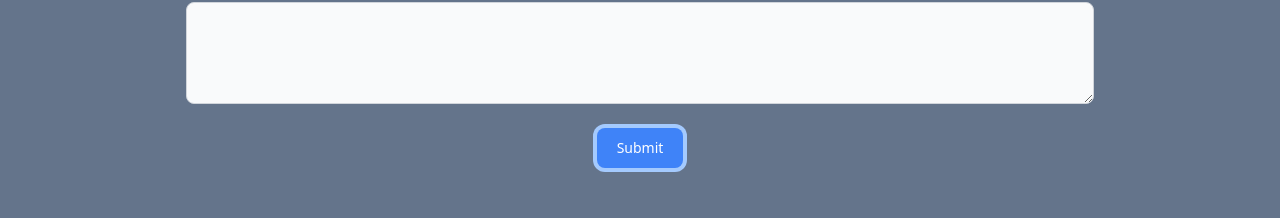
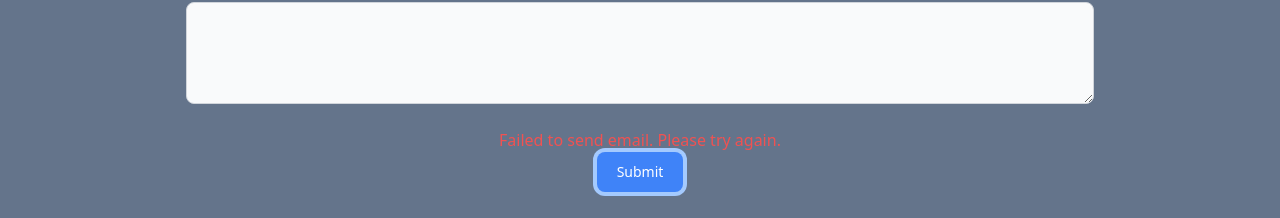
Before and after one commit to n8hoang/True-Group-Partners, a React (Vite) app in the folder client/: page /contact in a window 1280 px wide. Both pictures are taken after typing "Sample", "name@example.com", "Sample" into the empty fields and a click on the button "Submit". Shown: the part 554-772 px from the top of the page. Built offline with nearby package versions, Linux system fonts and the light colour scheme; no server answers.

Commit message:
set up server to email formData from front end

```diff
--- a/client/src/components/ContactForm.jsx
+++ b/client/src/components/ContactForm.jsx
@@ -2,6 +2,8 @@ import { useState } from 'react';
 import axios from 'axios';
 
 function ContactForm() {
+  const [successMessage, setSuccessMessage] = useState('');
+  const [errorMessage, setErrorMessage] = useState('');
   const [formData, setFormData] = useState({
     name: '',
     email: '',
@@ -29,6 +31,9 @@ function ContactForm() {
 
   const handleSubmit = async (e) => {
     e.preventDefault();
+    setSuccessMessage(''); // Reset success message
+    setErrorMessage('');   // Reset error message
+
 
     // Validate form inputs
     if (!formData.name || !formData.email || !formData.message) {
@@ -43,8 +48,10 @@ function ContactForm() {
     try {
       const response = await axios.post('http://localhost:3001/send-message', formData);
       console.log('Email sent successfully:', response.data);
+      setSuccessMessage('Email sent successfully.');
     } catch (error) {
       console.error('Error sending email:', error);
+      setErrorMessage('Failed to send email. Please try again.');
     }
 
     console.log(formData);
@@ -99,7 +106,11 @@ function ContactForm() {
           />
           {formErrors.message && <p className="text-red-500 text-xs mt-1">{formErrors.message}</p>}
         </div>
-
+        {/* Email success/error message */}
+        <div className="flex justify-center">
+          {successMessage && <p className="text-green-500">{successMessage}</p>}
+          {errorMessage && <p className="text-red-500">{errorMessage}</p>}
+        </div>
         <div className="flex justify-center">
           <button
             type="submit"
```
Also changed, not shown: 1 other file (tests, documents, lock files or other folders). Lines whose indentation alone changed are shown as unchanged.
